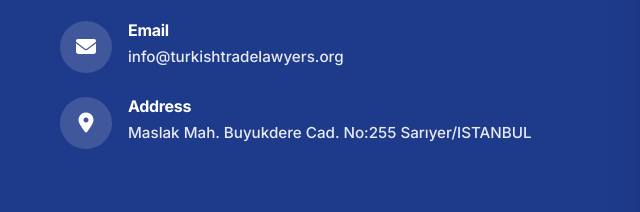
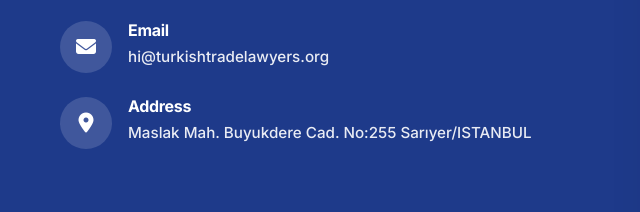
Before and after one commit to omaycompany/turkishtradelawyers, a plain HTML site: page index.html in a window 1280 px wide. Shown: the part 7196-7408 px from the top of the page, 0-640 px from the left. Drawn offline with Linux system fonts and the light colour scheme.

Commit message:
commit message

```diff
--- a/index.html
+++ b/index.html
@@ -545,7 +545,7 @@
                             </div>
                             <div class="contact-info-content">
                                 <h4>Email</h4>
-                                <p><a href="mailto:info@turkishtradelawyers.org">info@turkishtradelawyers.org</a></p>
+                                <p><a href="mailto:hi@turkishtradelawyers.org">hi@turkishtradelawyers.org</a></p>
                             </div>
                         </div>
 
```
